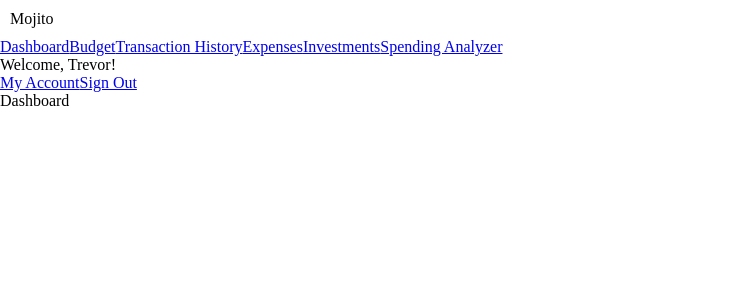
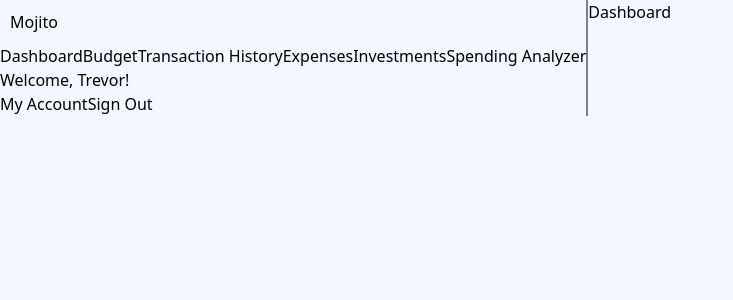
Before and after one commit to Trevor-Fagan/Mojito, a React (Create React App) app in the folder client/: page / in a window 1280 px wide. Shown: the top 300 px of the page, without its empty margins (0-733 px from the left). Built offline with nearby package versions, Linux system fonts and the light colour scheme.

Commit message:
Sidebar styles updated and tailwind css installed

```diff
--- a/client/package.json
+++ b/client/package.json
@@ -38,5 +38,10 @@
       "last 1 firefox version",
       "last 1 safari version"
     ]
+  },
+  "devDependencies": {
+    "autoprefixer": "^10.4.2",
+    "postcss": "^8.4.5",
+    "tailwindcss": "^3.0.16"
   }
 }
--- /dev/null
+++ b/client/postcss.config.js
@@ -0,0 +1,6 @@
+module.exports = {
+  plugins: {
+    tailwindcss: {},
+    autoprefixer: {},
+  },
+}
--- a/client/src/App.css
+++ b/client/src/App.css
@@ -1,8 +1,16 @@
+@tailwind base;
+@tailwind components;
+@tailwind utilities;
+
 * {
   margin: 0;
   padding: 0;
 }
 
+body {
+  background-color: #f4f7fd;
+}
+
 .logo {
   margin: 10px;
 }
--- a/client/src/components/Sidebar.js
+++ b/client/src/components/Sidebar.js
@@ -1,8 +1,9 @@
 import React from 'react';
 import { Link } from 'react-router-dom';
+import '../styles/Sidebar.css';
 
 const Sidebar = () => {
-  return (<div>
+  return (<div className='sidebar'>
     <div className='logo'>
       Mojito
     </div>
--- /dev/null
+++ b/client/src/styles/Sidebar.css
@@ -0,0 +1,4 @@
+.sidebar {
+    float: left;
+    border-right: 2px solid gray;
+}
--- /dev/null
+++ b/client/tailwind.config.js
@@ -0,0 +1,7 @@
+module.exports = {
+  content: ["./src/**/*.{js,jsx,ts,tsx}"],
+  theme: {
+    extend: {},
+  },
+  plugins: [],
+}
```
Also changed, not shown: 1 other file (tests, documents, lock files or other folders).
